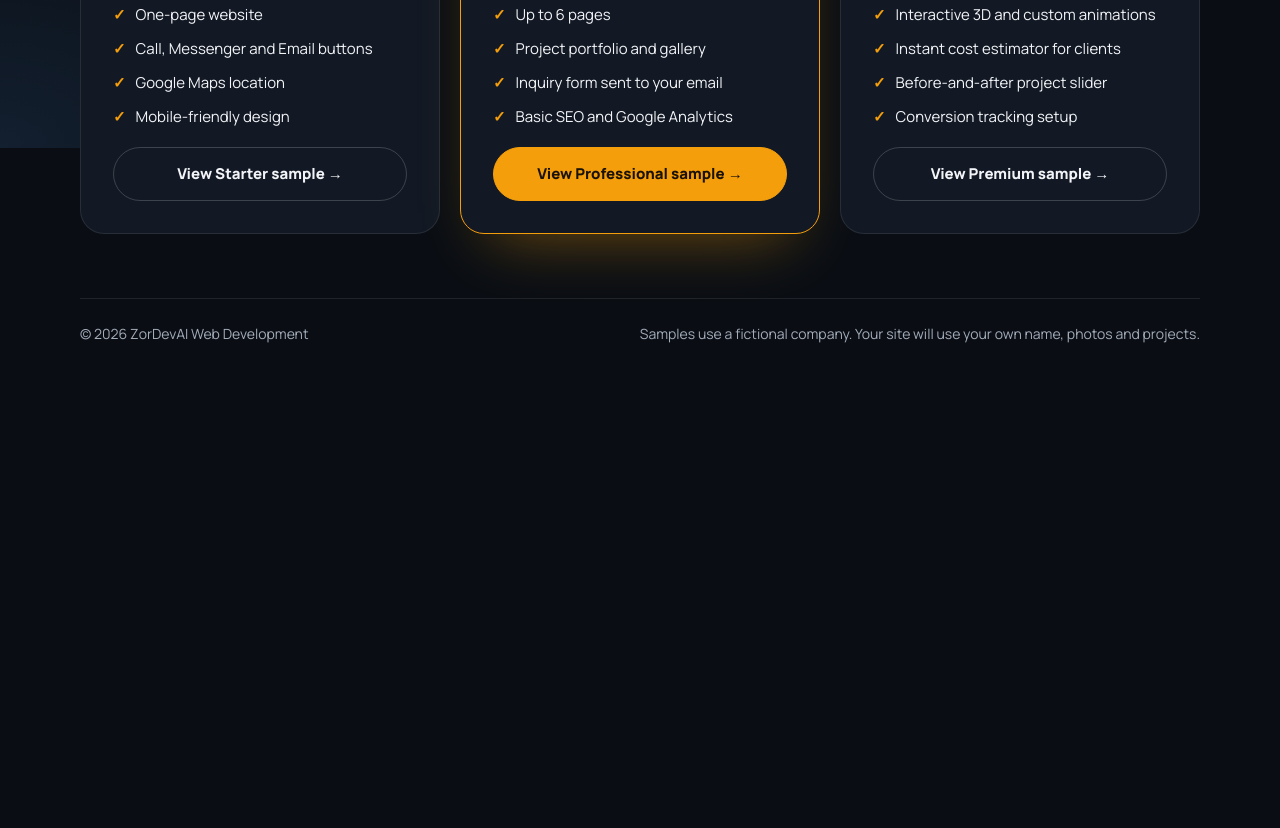
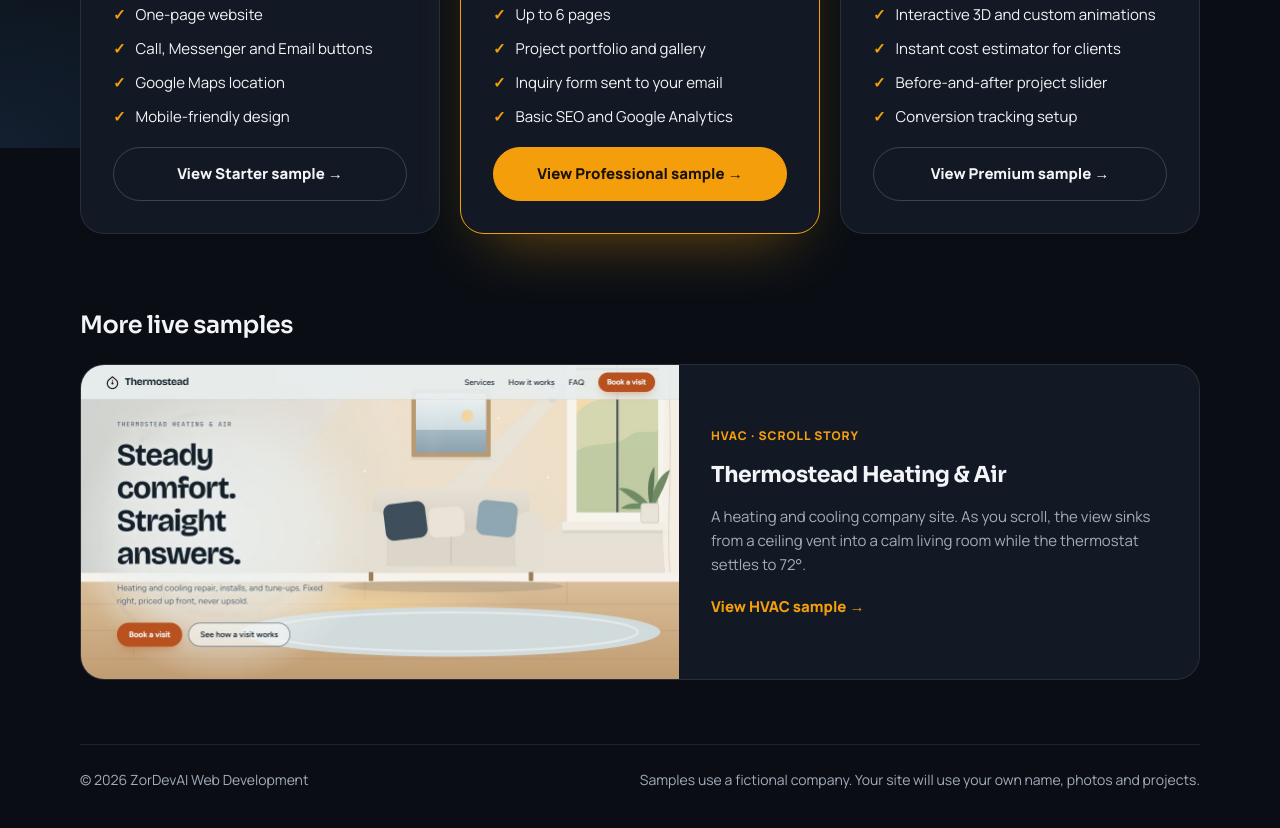
Before and after one commit to ZPGalagnao/sample-website, a plain HTML site: page index.html in a window 1280 px wide. Shown: the part 652-1480 px from the top of the page. Before the commit the page ends 1061 px from the top, so only its background shows below. Drawn offline with Linux system fonts and the light colour scheme.

Commit message:
Link the Thermostead HVAC sample from the landing page
Adds a "More live samples" card below the three packages, with the
Thermostead preview image and a link to thermostead/.

Co-Authored-By: Claude Opus 5.5 <noreply@anthropic.com>

```diff
--- a/index.html
+++ b/index.html
@@ -35,8 +35,19 @@ li::before{content:"✓";color:var(--accent);font-weight:800}
 .btn{margin-top:auto;display:inline-flex;justify-content:center;align-items:center;gap:8px;padding:14px 20px;border-radius:999px;text-decoration:none;font-weight:800;font-size:15px;border:1px solid rgba(255,255,255,.18);color:var(--ink);transition:background .2s}
 .btn:hover{background:rgba(255,255,255,.06)}
 .rec .btn{background:var(--accent);color:var(--on);border-color:var(--accent)}
+.more{margin-top:72px}
+.more h2{font-family:"Sora",sans-serif;font-size:24px;font-weight:600;letter-spacing:-.02em;margin:0 0 20px}
+.sample{display:grid;grid-template-columns:1.15fr 1fr;border-radius:24px;overflow:hidden;background:var(--card);border:1px solid var(--line);color:var(--ink);text-decoration:none;transition:transform .3s,border-color .3s}
+.sample:hover{transform:translateY(-6px);border-color:rgba(245,158,11,.5)}
+.sample:focus-visible{outline:3px solid var(--accent);outline-offset:3px}
+.sample img{display:block;width:100%;height:100%;aspect-ratio:1200/630;object-fit:cover}
+.sample-body{display:flex;flex-direction:column;justify-content:center;gap:12px;padding:32px}
+.tag{font-size:12px;font-weight:800;letter-spacing:.08em;text-transform:uppercase;color:var(--accent)}
+.sample h3{font-family:"Sora",sans-serif;font-size:22px;margin:0;letter-spacing:-.02em}
+.sample p{margin:0;color:var(--muted);font-size:15px}
+.go{margin-top:6px;font-weight:800;font-size:15px;color:var(--accent)}
 footer{margin-top:64px;padding-top:24px;border-top:1px solid var(--line);display:flex;flex-wrap:wrap;justify-content:space-between;gap:12px;color:var(--muted);font-size:14px}
-@media (max-width:900px){.plans{grid-template-columns:1fr}h1{margin-top:48px}}
+@media (max-width:900px){.plans{grid-template-columns:1fr}h1{margin-top:48px}.sample{grid-template-columns:1fr}}
 </style>
 </head>
 <body>
@@ -65,6 +76,18 @@ footer{margin-top:64px;padding-top:24px;border-top:1px solid var(--line);display
       <a class="btn" href="premium.html">View Premium sample →</a>
     </div>
   </div>
+  <section class="more" aria-labelledby="more-h">
+    <h2 id="more-h">More live samples</h2>
+    <a class="sample" href="thermostead/">
+      <img src="thermostead/assets/og.jpg" width="1200" height="630" loading="lazy" alt="Thermostead Heating and Air sample: a calm living room beside the headline Steady comfort. Straight answers.">
+      <div class="sample-body">
+        <span class="tag">HVAC · Scroll story</span>
+        <h3>Thermostead Heating &amp; Air</h3>
+        <p>A heating and cooling company site. As you scroll, the view sinks from a ceiling vent into a calm living room while the thermostat settles to 72°.</p>
+        <span class="go">View HVAC sample →</span>
+      </div>
+    </a>
+  </section>
   <footer><span>© 2026 ZorDevAI Web Development</span><span>Samples use a fictional company. Your site will use your own name, photos and projects.</span></footer>
 </div>
 </body>
```
